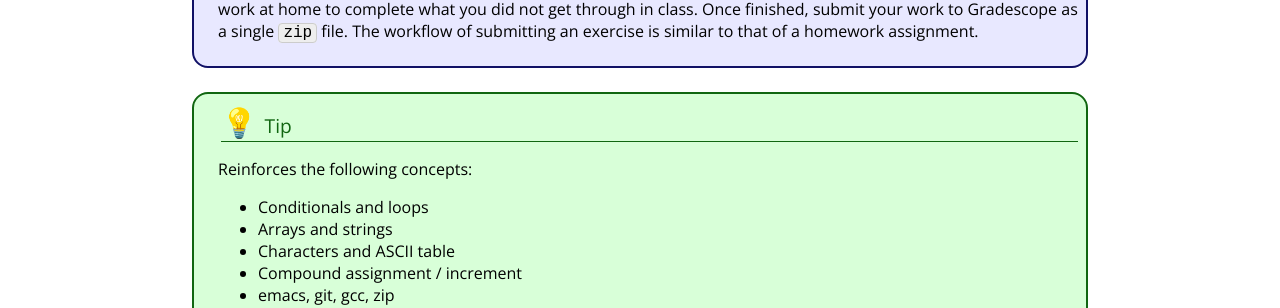
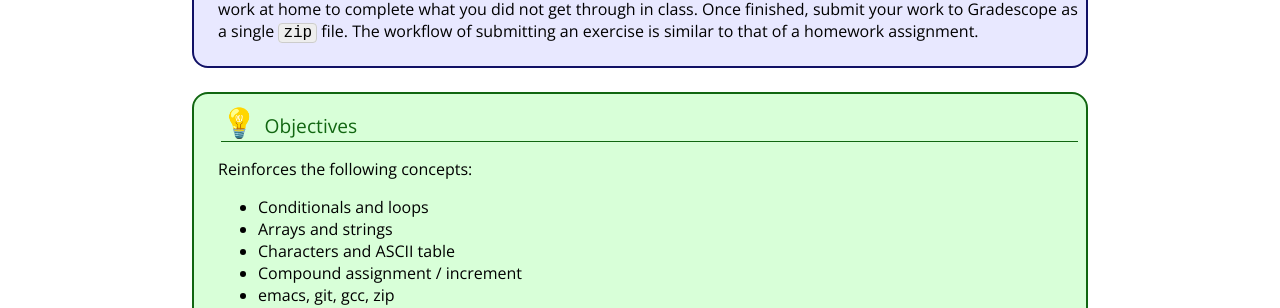
Before and after one commit to jhu-ip/cs220-s22, a Jekyll site: the page built from exercise/ex05.md, in a window 1280 px wide and 900 px high. Shown: the part 440-748 px from the top of the window. Built offline with Jekyll 4.4.1, drawn with Linux system fonts in a browser that asks for light colours; some web fonts are replaced.

Commit message:
some minor formatting tweaks

````diff
--- a/exercise/ex05.md
+++ b/exercise/ex05.md
@@ -13,7 +13,7 @@ title: Exercise 5
 
 
 <div class='admonition tip'>
-<div class='title'>Tip</div>
+<div class='title'>Objectives</div>
 <div class='content'>
 <p>Reinforces the following concepts:</p>
 <ul>
@@ -30,13 +30,12 @@ title: Exercise 5
 Log into an undergraduate cluster computer. Confirm that your personal working git repository and the public course git repository are both cloned. Specifically, your home directory should have:
 
 1.	A subdirectory named *my220repo*, cloned from your personal private github repo.
-
-<div class='admonition note'>
-<div class='title'>Note</div>
-<div class='content'>
-<p>Remember in the previous exercise, we renamed the ugrad copy of your private repo from <em>2021-fall-student-JHED</em> to <em>my220repo</em> for brevity.</p>
-</div>
-</div>
+	<div class='admonition note'>
+	<div class='title'>Note</div>
+	<div class='content'>
+	<p>Remember in the previous exercise, we renamed the ugrad copy of your private repo from <em>2021-fall-student-JHED</em> to <em>my220repo</em> for brevity.</p>
+	</div>
+	</div>
 
 2.	Another subdirectory *cs220-s22-public*, cloned from the public, coursewide repo.
 
@@ -80,7 +79,7 @@ The three files that you just copied to your *~/cs220/ex05* directory are named
 
 3.	Modify the source files and test by:
 	* Compiling with `gcc -Wall -Wextra -std=c99 -pedantic count1.c -o count1` (or by simply typing `gccc count1.c -o count1` to use your new alias!) The extra `-o count1` portion at the end of the line is asking for the executable created by `gcc` to be named *count1* instead of the usual *a.out*.
-	* Running with `./count1`.
+	* Running with `./count1`.<br><br>
 
 4.  Once you have a (partial) program that compiles and runs, you should remember to commit it to your repo to create that snapshot, and push before exiting this session:
 ```bash
````
